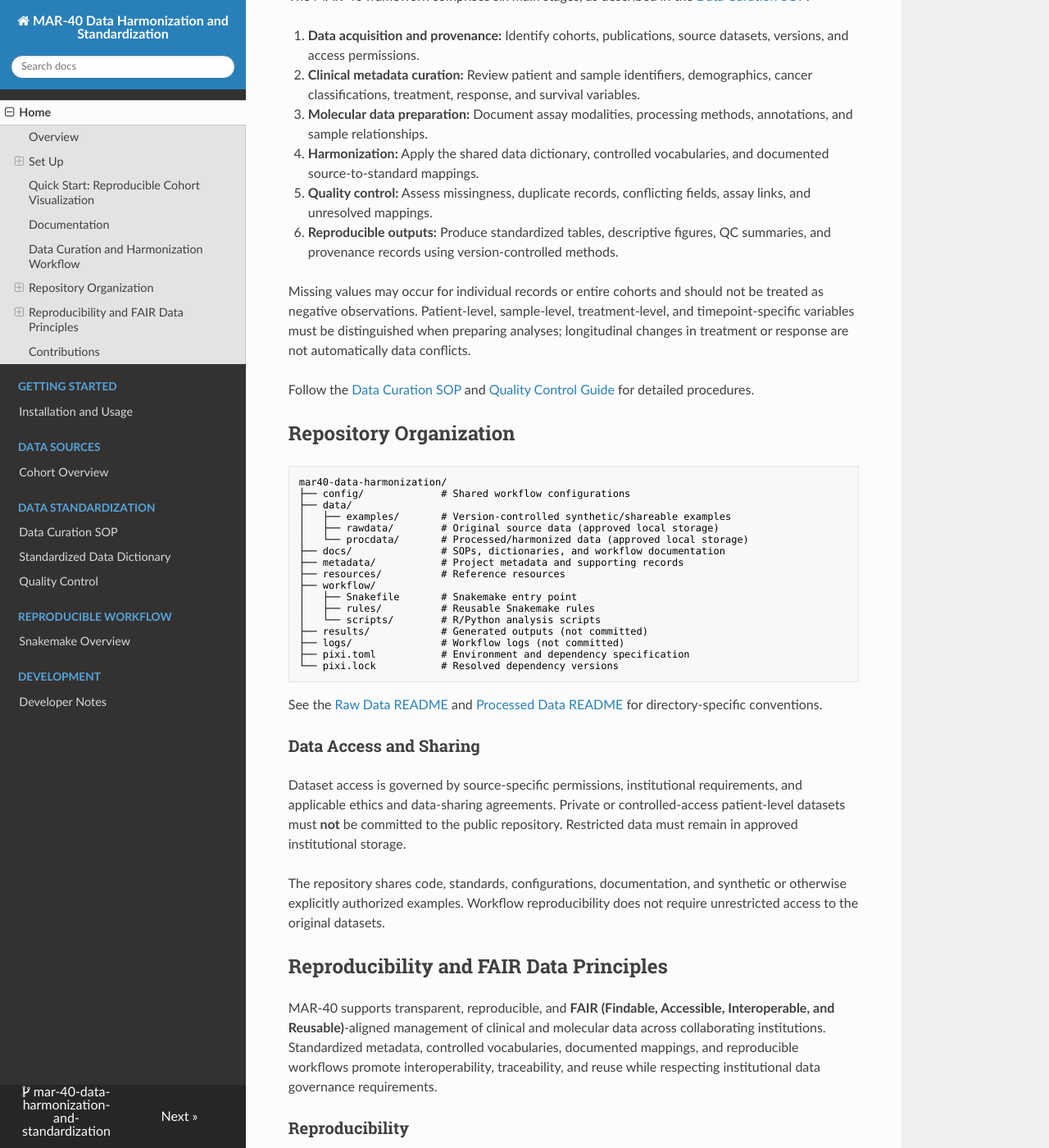
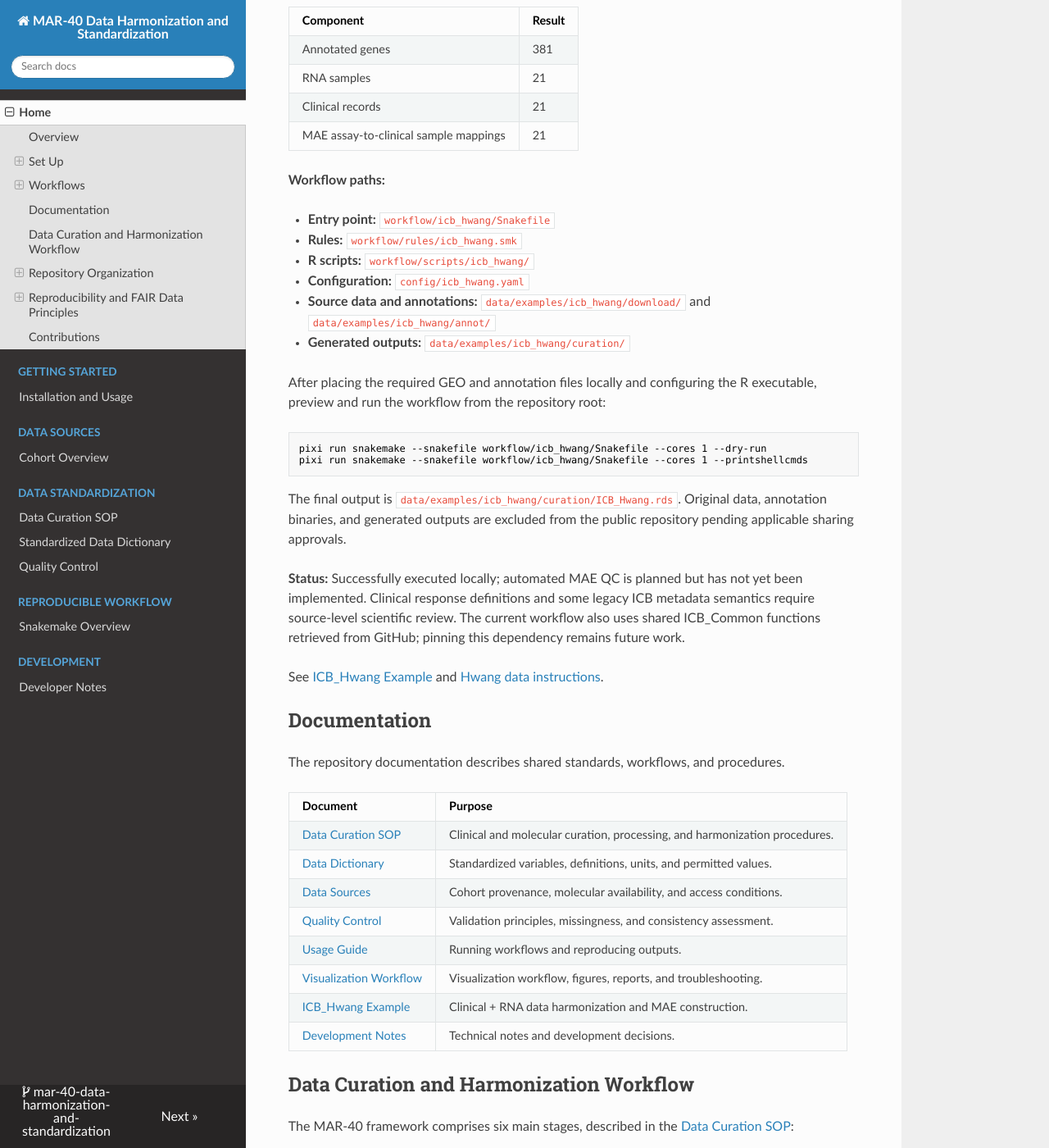
Before and after one commit to bhklab/mar40-data-harmonization, an MkDocs documentation site: the page built from docs/README.md, in a window 1280 px wide and 1400 px high, scrolled down 3193 px. Shown: the whole window at 82% size. Built offline with MkDocs 1.6.1, drawn with Linux system fonts in a browser that asks for light colours; nearby versions of some CDN libraries; some of the changed text lies outside the part shown.

Commit message:
Update README with validated ICB Hwang workflow

````diff
--- a/docs/README.md
+++ b/docs/README.md
@@ -3,7 +3,7 @@
 **Author:** [Farnoosh Abbas Aghababazadeh](https://github.com/RibaA)
 **Contact:** [farnoosh.abbasaghababazadeh@uhn.ca](mailto:farnoosh.abbasaghababazadeh@uhn.ca)
 
-**Description:** Development of standardized data curation, processing, and harmonization procedures, standard operating procedures (SOPs), quality control frameworks, and reproducible computational workflows for clinical and molecular data within the MAR-40 immuno-oncology research program.
+**Description:** Standardized data curation, processing, and harmonization procedures, standard operating procedures (SOPs), quality control frameworks, and reproducible computational workflows for clinical and molecular data within the MAR-40 immuno-oncology research program.
 
 ---
 
@@ -28,15 +28,17 @@ The project aims to:
 - Standardize clinical and molecular metadata using common data dictionaries and controlled vocabularies.
 - Harmonize cohort-specific variables, including cancer type, treatment, response, survival outcomes, sampling timepoints, and molecular assays.
 - Document source-to-standard mappings, provenance, quality-control decisions, and unresolved discrepancies.
-- Develop reproducible computational workflows, currently using **Snakemake** for cohort visualization and **Pixi** for environment management.
+- Develop reproducible computational workflows using **Snakemake** for cohort processing and visualization and **Pixi** for workflow environment management.
 - Support consistent cohort characterization and downstream immuno-oncology biomarker research.
-- Promote data management practices aligned with the **FAIR principles** (Findable, Accessible, Interoperable, and Reusable).
+- Promote data management aligned with the **FAIR principles** (Findable, Accessible, Interoperable, and Reusable).
 
 ## Set Up
 
 ### Prerequisites
 
-[Pixi](https://pixi.sh/latest/) manages the project environment and software dependencies. Follow the [Pixi installation instructions](https://pixi.sh/latest/) if it is not already installed.
+[Pixi](https://pixi.sh/latest/) manages the project workflow environment. Follow the [Pixi installation instructions](https://pixi.sh/latest/) if needed.
+
+The ICB_Hwang example also requires R with its scientific package dependencies. On the tested Windows system, Snakemake ran through Pixi and scientific processing used a locally installed **R 4.5.2**. The project Pixi environment should not be assumed to install R or Bioconductor packages automatically unless they are explicitly declared.
 
 ### Installation
 
@@ -47,59 +49,98 @@ The project aims to:
    cd mar40-data-harmonization
    ```
 
-2. Install the project environment:
+2. Install the available Pixi environment:
 
    ```bash
    pixi install
    ```
 
-3. Verify that Snakemake is available:
+3. Confirm Snakemake is available:
 
    ```bash
    pixi run snakemake --version
    ```
 
-See the [Usage Guide](docs/usage.md) for general setup and workflow instructions.
+See the [Usage Guide](docs/usage.md) for general setup and execution instructions.
 
-## Quick Start: Reproducible Cohort Visualization
+## Workflows
 
-The repository includes a **Snakemake workflow** for descriptive cohort characterization and visualization using harmonized MAR-40 sample-level clinical metadata. A synthetic example dataset is supplied so collaborators can test the workflow without accessing restricted patient-level data.
+### Clinical cohort visualization
 
-**Example input:** `data/examples/MAR40_synthetic_sample_level.csv`
-**Required identifiers:** `cohort`, `patientid`, `sampleid`
-**Configuration:** `config/visualization.yaml`
+The visualization workflow produces descriptive cohort summaries and figures from harmonized MAR-40 sample-level clinical metadata. A synthetic dataset is provided to test this workflow without using restricted patient-level data.
 
-From the repository root, preview the workflow:
+- **Example input:** `data/examples/MAR40_synthetic_sample_level.csv`
+- **Required identifiers:** `cohort`, `patientid`, `sampleid`
+- **Configuration:** `config/visualization.yaml`
+- **Rule file:** `workflow/rules/visualization.smk`
+
+From the repository root, preview the current visualization workflow:
 
 ```bash
-pixi run snakemake \
-  --snakefile workflow/Snakefile \
-  --cores 1 \
-  --dry-run
+pixi run snakemake --snakefile workflow/Snakefile --cores 1 --dry-run
 ```
 
-Execute the workflow:
+Execute:
 
 ```bash
-pixi run snakemake \
-  --snakefile workflow/Snakefile \
-  --cores 1
+pixi run snakemake --snakefile workflow/Snakefile --cores 1
 ```
 
-The workflow produces:
+**Note:** These commands use the original visualization entry point. If visualization has been moved to its own dedicated `workflow/visualization/Snakefile`, use that entry point instead after validating its configuration.
 
-- Cancer type and immunotherapy treatment distributions.
-- Clinical variable availability across cohorts.
-- Sex and RECIST distributions by cohort.
-- Pre-, on-, and post-treatment sampling distributions.
-- Supporting counts, cohort summaries, missingness reports, conflict records, and run metadata.
+Outputs include cancer type and immunotherapy treatment distributions; clinical variable availability; sex and RECIST distributions; pre-, on-, and post-treatment sampling summaries; and supporting counts, missingness reports, conflict records, and run metadata.
 
-**Outputs:** `results/visualization/example/`
-**Execution log:** `logs/visualization/example.log`
+- **Outputs:** `results/visualization/example/`
+- **Execution log:** `logs/visualization/example.log`
 
-Collaborators can specify an approved local harmonized dataset through `config/visualization.yaml` without changing the visualization script. The same variable definitions, missing-value conventions, and color mappings should be used across sites.
+Collaborators can configure an approved local dataset in `config/visualization.yaml` without modifying the scientific visualization script. Descriptive outputs do not replace source-level validation or scientific approval.
 
-These descriptive outputs support cohort review but are not a substitute for source-level validation, endpoint assessment, or scientific approval. See the [Visualization Workflow Guide](docs/visualization_workflow.md) for more detailed instructions and troubleshooting.
+See the [Visualization Workflow Guide](docs/visualization_workflow.md).
+
+### Example 1: ICB_Hwang — Clinical + RNA
+
+The Hwang anti-PD-1 immunotherapy cohort ([GEO GSE136961](https://www.ncbi.nlm.nih.gov/geo/query/acc.cgi?acc=GSE136961)) demonstrates clinical and RNA expression harmonization using five R scripts orchestrated with a separate Snakemake workflow.
+
+The source expression data use a **targeted immune-response gene panel**, not whole-transcriptome RNA sequencing.
+
+The pipeline:
+
+1. Extracts GEO clinical metadata and maps expression sample titles to GSM accessions.
+2. Harmonizes cohort-specific clinical variables.
+3. Records sample-level RNA availability in the legacy ICB curation format.
+4. Harmonizes gene expression using **`log2(TPM + 1)`**.
+5. Annotates features with **GENCODE v19** and constructs an expression-only MultiAssayExperiment (MAE).
+
+**Locally validated MAE output:**
+
+| Component | Result |
+| --- | --- |
+| Annotated genes | 381 |
+| RNA samples | 21 |
+| Clinical records | 21 |
+| MAE assay-to-clinical sample mappings | 21 |
+
+**Workflow paths:**
+
+- **Entry point:** `workflow/icb_hwang/Snakefile`
+- **Rules:** `workflow/rules/icb_hwang.smk`
+- **R scripts:** `workflow/scripts/icb_hwang/`
+- **Configuration:** `config/icb_hwang.yaml`
+- **Source data and annotations:** `data/examples/icb_hwang/download/` and `data/examples/icb_hwang/annot/`
+- **Generated outputs:** `data/examples/icb_hwang/curation/`
+
+After placing the required GEO and annotation files locally and configuring the R executable, preview and run the workflow from the repository root:
+
+```bash
+pixi run snakemake --snakefile workflow/icb_hwang/Snakefile --cores 1 --dry-run
+pixi run snakemake --snakefile workflow/icb_hwang/Snakefile --cores 1 --printshellcmds
+```
+
+The final output is `data/examples/icb_hwang/curation/ICB_Hwang.rds`. Original data, annotation binaries, and generated outputs are excluded from the public repository pending applicable sharing approvals.
+
+**Status:** Successfully executed locally; automated MAE QC is planned but has not yet been implemented. Clinical response definitions and some legacy ICB metadata semantics require source-level scientific review. The current workflow also uses shared ICB_Common functions retrieved from GitHub; pinning this dependency remains future work.
+
+See [ICB_Hwang Example](docs/icb_hwang_example.md) and [Hwang data instructions](data/examples/icb_hwang/README.md).
 
 ## Documentation
 
@@ -107,26 +148,27 @@ The repository documentation describes shared standards, workflows, and procedur
 
 | Document | Purpose |
 | --- | --- |
-| [Data Curation SOP](docs/data_curation_SOP.md) | Clinical and molecular data curation, processing, and harmonization procedures. |
+| [Data Curation SOP](docs/data_curation_SOP.md) | Clinical and molecular curation, processing, and harmonization procedures. |
 | [Data Dictionary](docs/data_dictionary.md) | Standardized variables, definitions, units, and permitted values. |
-| [Data Sources](docs/data_sources.md) | Cohort provenance, source information, molecular availability, and data access conditions. |
-| [Quality Control](docs/quality_control.md) | Validation, missingness assessment, consistency checks, and QC reporting. |
-| [Usage Guide](docs/usage.md) | General instructions for running workflows and reproducing outputs. |
-| [Visualization Workflow](docs/visualization_workflow.md) | Snakemake-based cohort characterization, figures, reports, and troubleshooting. |
+| [Data Sources](docs/data_sources.md) | Cohort provenance, molecular availability, and access conditions. |
+| [Quality Control](docs/quality_control.md) | Validation principles, missingness, and consistency assessment. |
+| [Usage Guide](docs/usage.md) | Running workflows and reproducing outputs. |
+| [Visualization Workflow](docs/visualization_workflow.md) | Visualization workflow, figures, reports, and troubleshooting. |
+| [ICB_Hwang Example](docs/icb_hwang_example.md) | Clinical + RNA data harmonization and MAE construction. |
 | [Development Notes](docs/devnotes.md) | Technical notes and development decisions. |
 
 ## Data Curation and Harmonization Workflow
 
-The MAR-40 framework comprises six main stages, as described in the [Data Curation SOP](docs/data_curation_SOP.md):
+The MAR-40 framework comprises six main stages, described in the [Data Curation SOP](docs/data_curation_SOP.md):
 
 1. **Data acquisition and provenance:** Identify cohorts, publications, source datasets, versions, and access permissions.
 2. **Clinical metadata curation:** Review patient and sample identifiers, demographics, cancer classifications, treatment, response, and survival variables.
 3. **Molecular data preparation:** Document assay modalities, processing methods, annotations, and sample relationships.
 4. **Harmonization:** Apply the shared data dictionary, controlled vocabularies, and documented source-to-standard mappings.
-5. **Quality control:** Assess missingness, duplicate records, conflicting fields, assay links, and unresolved mappings.
+5. **Quality control:** Assess missingness, duplicates, conflicting fields, assay links, and unresolved mappings.
 6. **Reproducible outputs:** Produce standardized tables, descriptive figures, QC summaries, and provenance records using version-controlled methods.
 
-Missing values may occur for individual records or entire cohorts and should not be treated as negative observations. Patient-level, sample-level, treatment-level, and timepoint-specific variables must be distinguished when preparing analyses; longitudinal changes in treatment or response are not automatically data conflicts.
+Missing values should not be treated as negative observations. Patient-, sample-, treatment-, and timepoint-specific variables must remain distinguishable; longitudinal changes are not automatically conflicts.
 
 Follow the [Data Curation SOP](docs/data_curation_SOP.md) and [Quality Control Guide](docs/quality_control.md) for detailed procedures.
 
@@ -134,47 +176,50 @@ Follow the [Data Curation SOP](docs/data_curation_SOP.md) and [Quality Control G
 
 ```text
 mar40-data-harmonization/
-├── config/             # Shared workflow configurations
+├── config/                   # Workflow configurations
 ├── data/
-│   ├── examples/       # Version-controlled synthetic/shareable examples
-│   ├── rawdata/        # Original source data (approved local storage)
-│   └── procdata/       # Processed/harmonized data (approved local storage)
-├── docs/               # SOPs, dictionaries, and workflow documentation
-├── metadata/           # Project metadata and supporting records
-├── resources/          # Reference resources
+│   ├── examples/             # Synthetic examples and local cohort example folders
+│   │   └── icb_hwang/        # Hwang download/, annot/, curation/ (data ignored)
+│   ├── rawdata/              # Other approved local source data
+│   └── procdata/             # Other approved local processed data
+├── docs/                     # SOPs, dictionaries, workflow documentation
+├── metadata/                 # Project metadata and supporting records
+├── resources/                # Reference resources
 ├── workflow/
-│   ├── Snakefile       # Snakemake entry point
-│   ├── rules/          # Reusable Snakemake rules
-│   └── scripts/        # R/Python analysis scripts
-├── results/            # Generated outputs (not committed)
-├── logs/               # Workflow logs (not committed)
-├── pixi.toml           # Environment and dependency specification
-└── pixi.lock           # Resolved dependency versions
+│   ├── Snakefile             # Existing visualization entry point
+│   ├── icb_hwang/
+│   │   └── Snakefile         # Separate Hwang entry point
+│   ├── rules/                # Snakemake rules for each workflow
+│   └── scripts/              # Scientific R scripts
+├── results/                  # Generated outputs (ignored)
+├── logs/                     # Workflow logs (ignored)
+├── pixi.toml                 # Environment specification
+└── pixi.lock                 # Resolved dependencies
 ```
 
-See the [Raw Data README](data/rawdata/README.md) and [Processed Data README](data/procdata/README.md) for directory-specific conventions.
+See the [Raw Data README](data/rawdata/README.md) and [Processed Data README](data/procdata/README.md) for other directory conventions.
 
 ### Data Access and Sharing
 
-Dataset access is governed by source-specific permissions, institutional requirements, and applicable ethics and data-sharing agreements. Private or controlled-access patient-level datasets must **not** be committed to the public repository. Restricted data must remain in approved institutional storage.
+Dataset access is governed by source-specific permissions, institutional requirements, and applicable ethics and data-sharing agreements. Private or controlled-access patient-level datasets must **not** be committed to a public repository. Restricted data must remain in approved institutional storage.
 
-The repository shares code, standards, configurations, documentation, and synthetic or otherwise explicitly authorized examples. Workflow reproducibility does not require unrestricted access to the original datasets.
+The repository shares code, standards, configurations, documentation, and synthetic or explicitly authorized example resources. Keeping data local does not prevent reproducible processing, provided sources, versions, and setup instructions are documented.
 
 ## Reproducibility and FAIR Data Principles
 
-MAR-40 supports transparent, reproducible, and **FAIR (Findable, Accessible, Interoperable, and Reusable)**-aligned management of clinical and molecular data across collaborating institutions. Standardized metadata, controlled vocabularies, documented mappings, and reproducible workflows promote interoperability, traceability, and reuse while respecting institutional data governance requirements.
+MAR-40 supports transparent, reproducible, and **FAIR (Findable, Accessible, Interoperable, and Reusable)**-aligned management of clinical and molecular data. Standardized metadata, controlled vocabularies, documented mappings, and reproducible workflows promote interoperability and traceability while respecting governance requirements.
 
 ### Reproducibility
 
 The repository supports reproducible research through:
 
 - **Shared standards:** Data dictionaries, controlled vocabularies, and documented harmonization decisions.
-- **Version-controlled methods:** Snakemake rules, reusable scripts, and workflow configurations.
-- **Managed environments:** Pixi specifications and lockfiles for dependency consistency.
-- **Traceable outputs:** Cohort summaries, missingness and conflict reports, input provenance, and execution metadata.
-- **Automated execution:** Dependency-aware workflow runs that can reproduce results and avoid unnecessary computation.
+- **Version-controlled methods:** Snakemake rules, scientific scripts, and workflow configurations.
+- **Managed workflow environments:** Pixi specifications and lockfiles for declared dependencies.
+- **Traceable outputs:** Cohort summaries, provenance, and available workflow logs.
+- **Dependency-aware execution:** Snakemake rebuilds outputs when relevant inputs or scripts change.
 
-Snakemake is currently used for workflow orchestration. **Nextflow** support may be introduced in the future, reusing the same validated scripts and standardized inputs and outputs.
+Full cross-site reproducibility also requires versioned R/Bioconductor and external ICB_Common dependencies; these remain ongoing improvements.
 
 ## Contributions
 
````
